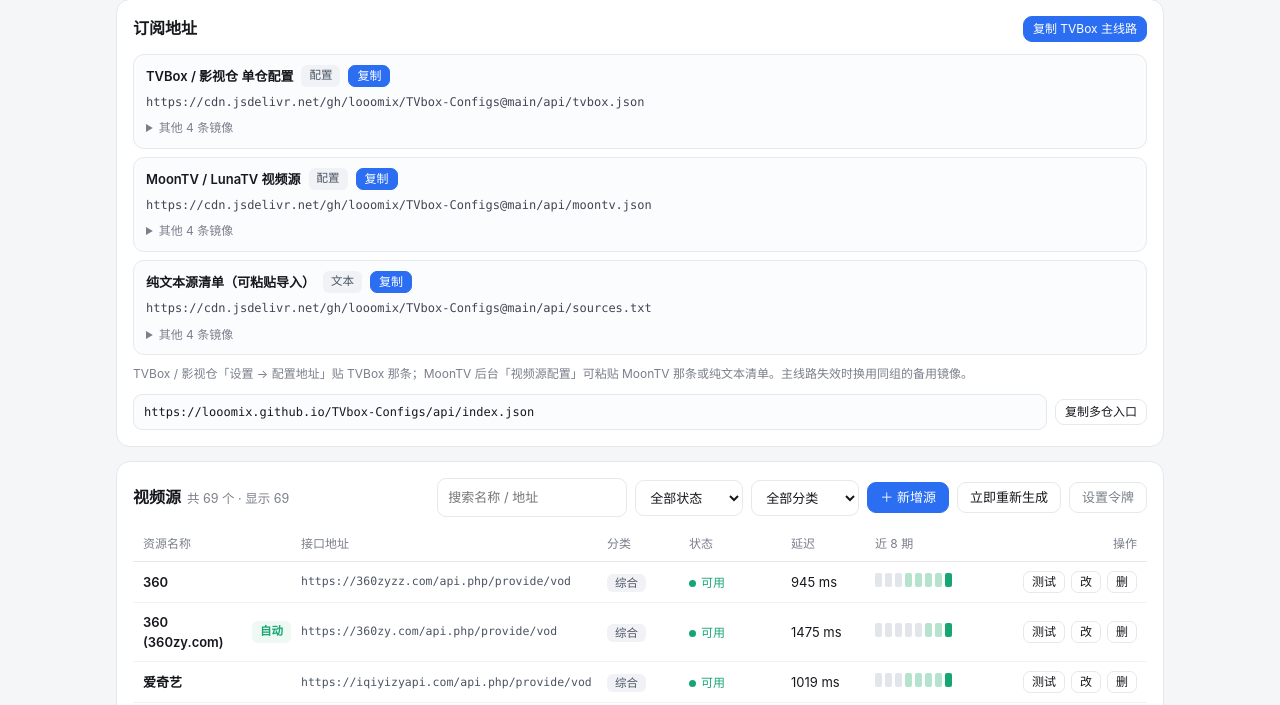
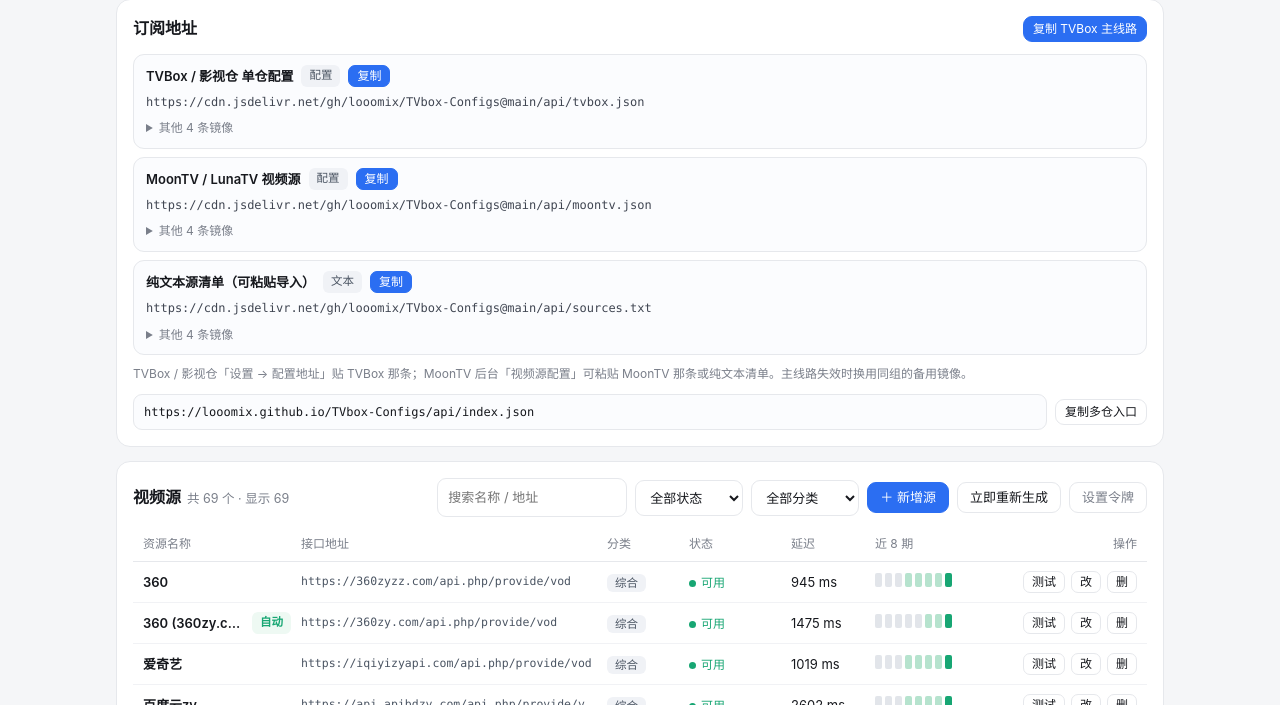
Before and after one commit to looomix/TVbox-Configs, a plain HTML site: page index.html in a window 1280 px wide. Shown: the part 95-800 px from the top of the page. Drawn offline with Linux system fonts and the light colour scheme.

Commit message:
fix(web): 名称单行省略，避免长名称换行挤压行高

```diff
--- a/assets/app.js
+++ b/assets/app.js
@@ -289,7 +289,7 @@
       var stateCls = pending ? 'warn' : (res ? (res.ok ? 'ok' : 'bad') : meta.cls);
       var auto = s.origin === 'feed';
       return '<div class="row grid-cols" data-id="' + esc(s.id) + '">' +
-        '<div class="name-cell"><div class="n">' + esc(s.name) + (auto ? ' <span class="badge on">自动</span>' : '') + '</div></div>' +
+        '<div class="name-cell"><div class="n"><span class="txt" title="' + esc(s.name) + '">' + esc(s.name) + '</span>' + (auto ? '<span class="badge on">自动</span>' : '') + '</div></div>' +
         '<div class="api-cell" data-act="copy" data-url="' + esc(s.api) + '" title="点击复制：' + esc(s.api) + '">' + esc(s.api) + '</div>' +
         '<div><span class="badge">' + esc(groupOf(s)) + '</span></div>' +
         '<div class="c-state"><span class="dot ' + stateCls + '"><i></i>' + esc(stateLabel) + '</span></div>' +
--- a/assets/style.css
+++ b/assets/style.css
@@ -101,7 +101,10 @@ a:hover { text-decoration: underline; }
 .row:last-child { border-bottom: none; }
 .row:hover { background: #fafbfd; }
 
-.name-cell .n { font-weight: 600; display: flex; align-items: center; gap: 6px; }
+.name-cell { min-width: 0; }
+.name-cell .n { font-weight: 600; display: flex; align-items: center; gap: 6px; min-width: 0; }
+.name-cell .n > .txt { overflow: hidden; text-overflow: ellipsis; white-space: nowrap; min-width: 0; }
+.name-cell .n > .badge { flex: none; }
 .name-cell .note { color: var(--muted); font-size: 11.5px; margin-top: 2px; overflow: hidden; text-overflow: ellipsis; white-space: nowrap; }
 
 .api-cell {
--- a/index.html
+++ b/index.html
@@ -5,7 +5,7 @@
 <meta name="viewport" content="width=device-width, initial-scale=1">
 <title>TVbox-Configs · 视频源管理</title>
 <meta name="description" content="每 7 天自动检测的可视化 TVBox / MoonTV 视频源配置，多镜像订阅地址，支持在线新增、导入、测试与删除。">
-<link rel="stylesheet" href="assets/style.css?v=20261128a">
+<link rel="stylesheet" href="assets/style.css?v=20261128b">
 </head>
 <body>
 <div class="wrap">
@@ -126,6 +126,6 @@
 </div>
 
 <div class="toast" id="toast"></div>
-<script src="assets/app.js?v=20261128a"></script>
+<script src="assets/app.js?v=20261128b"></script>
 </body>
 </html>
```
